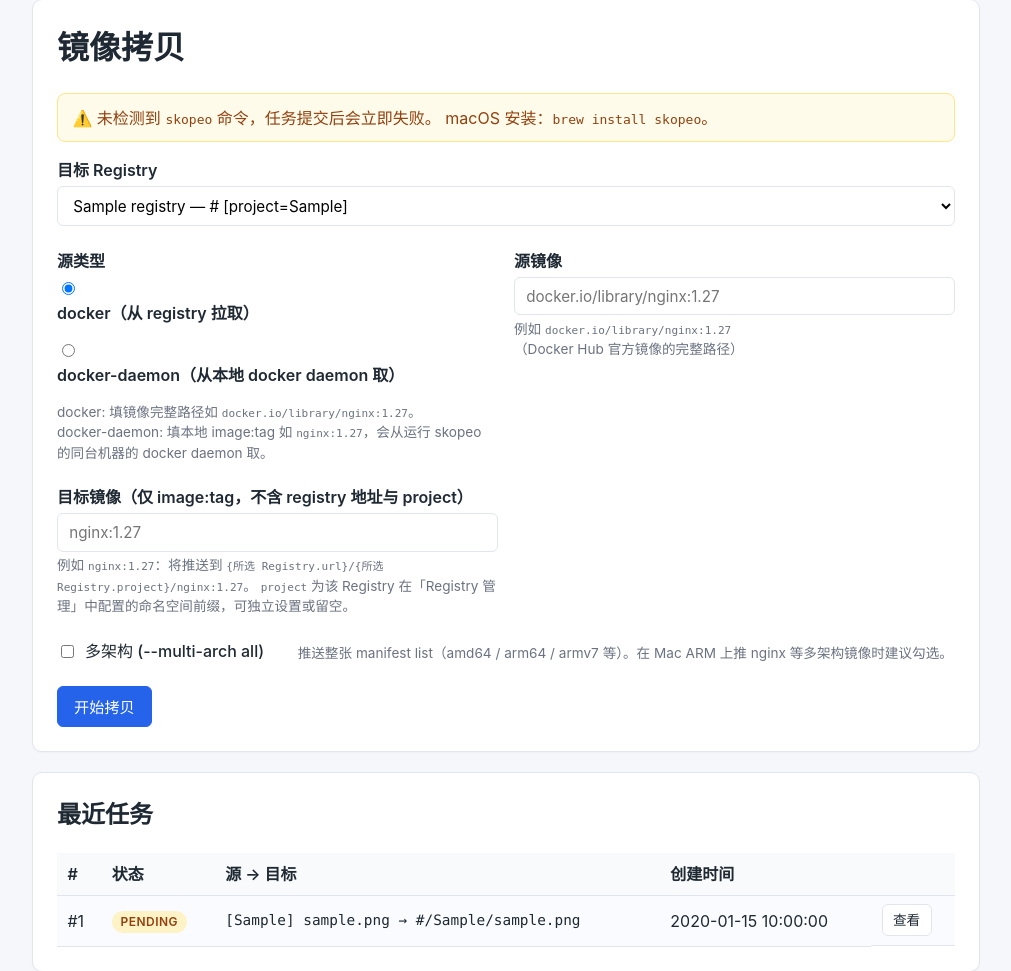
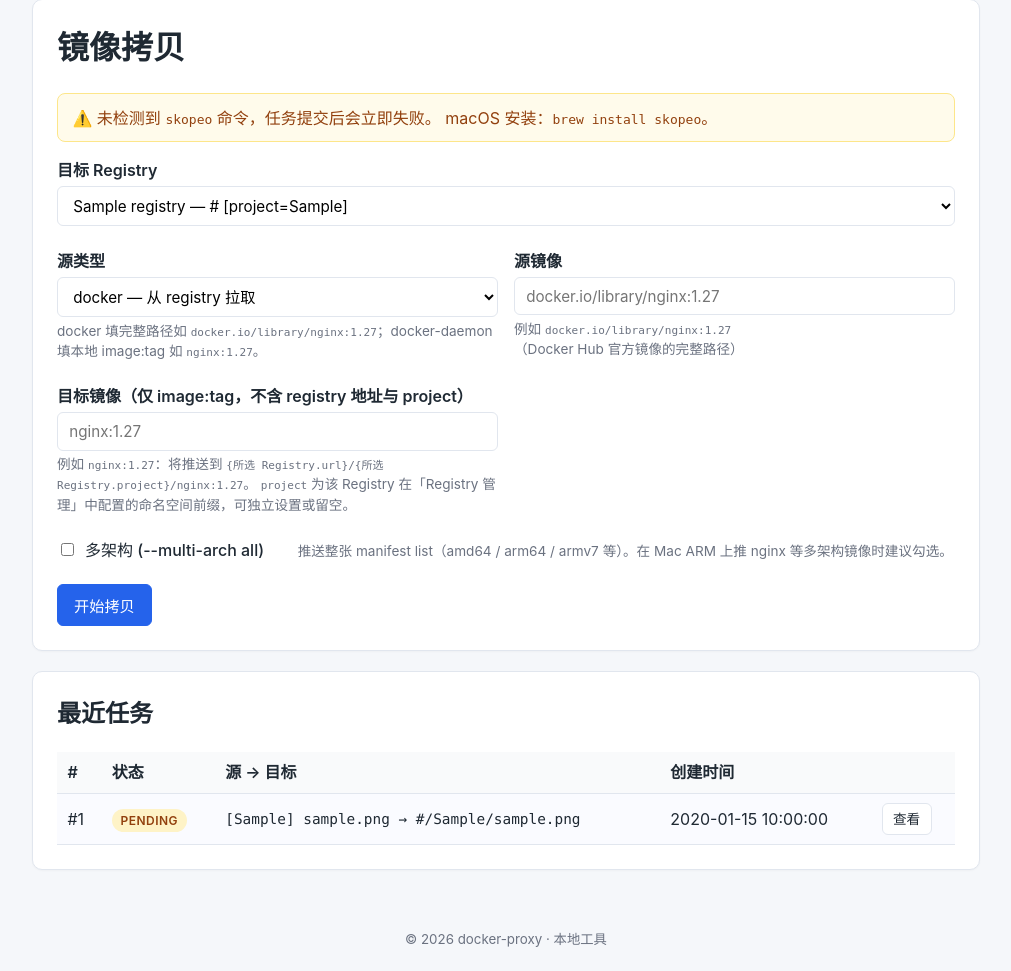
Before and after one commit to conkayyan/docker-proxy, a Flask app: page / in a window 1280 px wide. Shown: the part 74-1045 px from the top of the page, without its empty margins (134-1145 px from the left). After the commit the page ends 1021 px from the top, so only its background shows below. Run offline with Flask 3, Linux system fonts and the light colour scheme; a user stored in the database is signed in; tables that the repository leaves empty hold one stand-in row (values such as "Sample post").

Commit message:
fix(ui): replace source_type radio group with a select
The two radio buttons + wrapping div were taking up too much vertical
space and pushing the form off the viewport. A plain <select> with
the same two options is much tighter; help text consolidated into a
single short line.

```diff
--- a/templates/dashboard.html
+++ b/templates/dashboard.html
@@ -28,18 +28,11 @@
 
     <label>
       <span>源类型</span>
-      <div class="radio-group">
-        <label class="radio">
-          <input type="radio" name="source_type" value="docker" checked />
-          <span>docker（从 registry 拉取）</span>
-        </label>
-        <label class="radio">
-          <input type="radio" name="source_type" value="docker-daemon" />
-          <span>docker-daemon（从本地 docker daemon 取）</span>
-        </label>
-      </div>
-      <small>docker: 填镜像完整路径如 <code>docker.io/library/nginx:1.27</code>。<br>
-            docker-daemon: 填本地 image:tag 如 <code>nginx:1.27</code>，会从运行 skopeo 的同台机器的 docker daemon 取。</small>
+      <select name="source_type">
+        <option value="docker" selected>docker — 从 registry 拉取</option>
+        <option value="docker-daemon">docker-daemon — 从本地 docker daemon 取</option>
+      </select>
+      <small>docker 填完整路径如 <code>docker.io/library/nginx:1.27</code>；docker-daemon 填本地 image:tag 如 <code>nginx:1.27</code>。</small>
     </label>
 
     <label>
```
